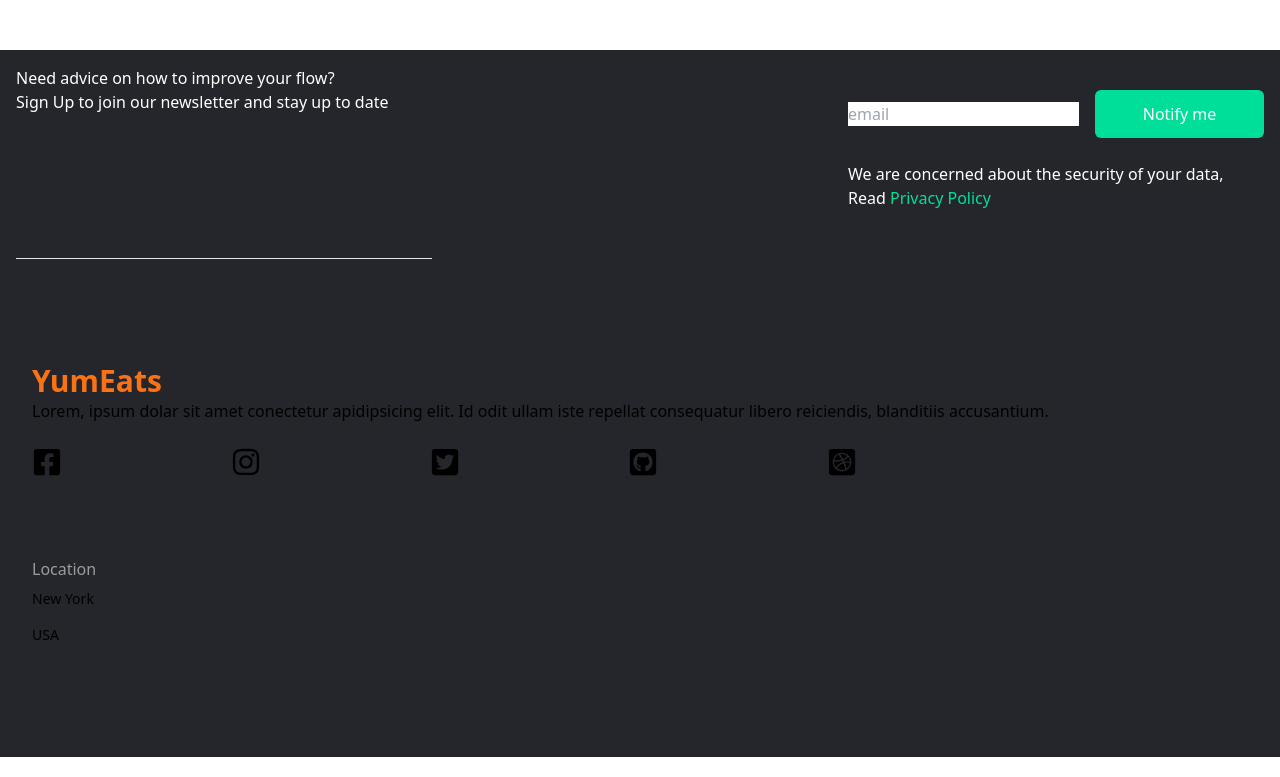
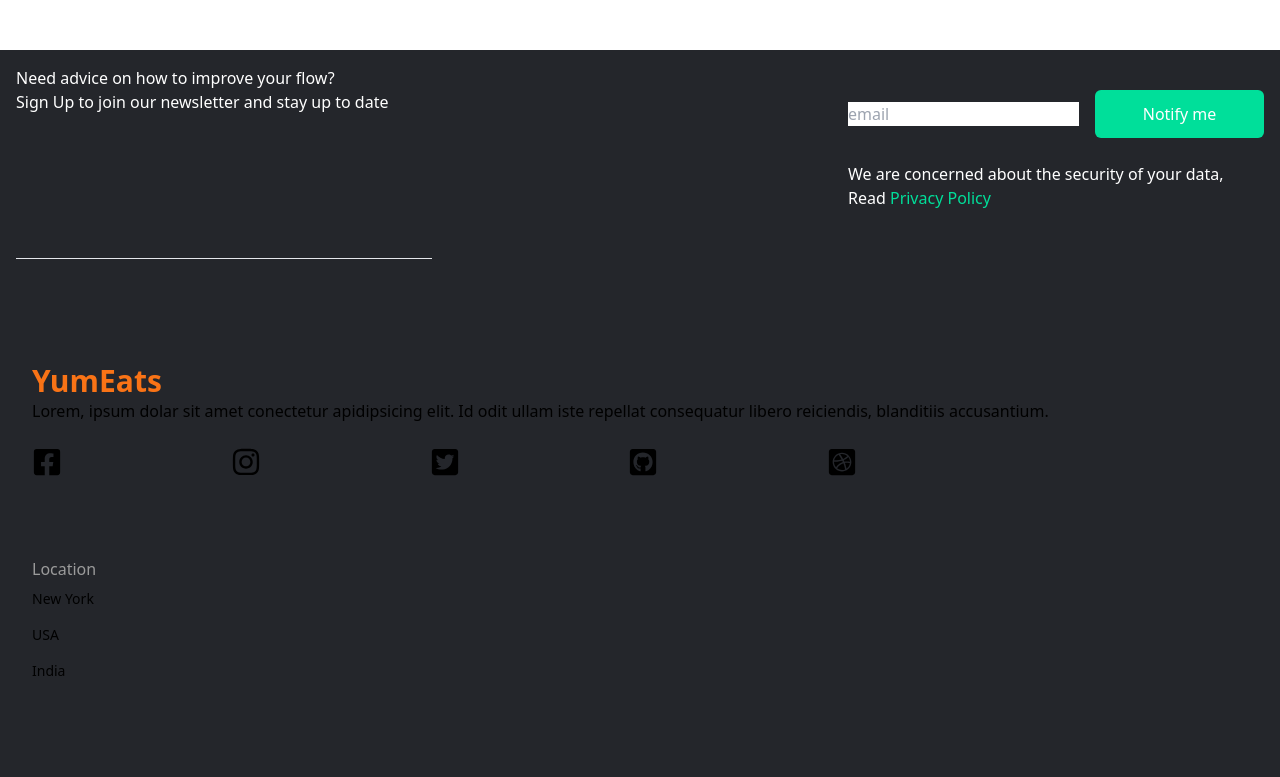
Before and after one commit to katie-franklin23/react-recipes, a React (Create React App) app: page / in a window 1280 px wide. Shown: the part 5886-6663 px from the top of the page. Built offline with nearby package versions, Linux system fonts and the light colour scheme.

Commit message:
add India text

```diff
--- a/src/components/Footer.js
+++ b/src/components/Footer.js
@@ -32,7 +32,7 @@ const Footer = () => {
             <ul>
               <li className="py-2 text-sm">New York</li>
               <li className="py-2 text-sm">USA</li>
-              <li className="py-2 text-sm"></li>
+              <li className="py-2 text-sm">India</li>
               <li className="py-2 text-sm"></li>
             </ul>
           </div>
```
